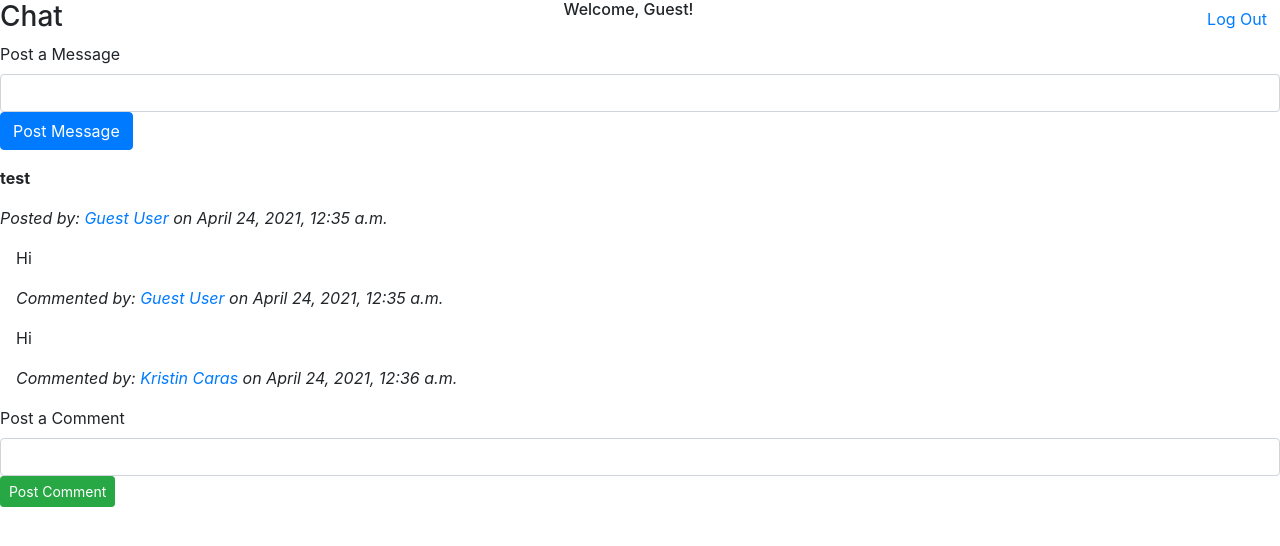
After one commit to kristcar/Team-Spot, a Django app: template TeamSpotApp/templates/chat.html in a window 1280 px wide. The commit adds this page. Shown: the top 546 px of the page. Run offline with Django 3.2, Linux system fonts and the light colour scheme; the template is opened without the code that fills it: values that come from a table or form of the project are taken from there, others are empty; data comes from the database, SQL or seed files in the repository; both versions use the stored data as it was after the commit; some libraries are stand-ins or nearby versions.

Commit message:
added in the Chat Room feature, created chat.html, added in Comment and Message models with Managers and validations, updated urls.py, added in the Chat Rooms section under views.py, created link on dashboard/home page to the chat feature for access

```diff
--- a/TeamSpotApp/models.py
+++ b/TeamSpotApp/models.py
@@ -1,6 +1,7 @@
 from django.db import models
 import re
-from datetime import datetime
+from datetime import datetime, timedelta
+from django.utils import timezone
 
 
 #*********************LOGIN AND REGISTRATION***********************
@@ -55,3 +56,34 @@ class User(models.Model):
   created_at = models.DateTimeField(auto_now_add=True)
   updated_at = models.DateTimeField(auto_now = True)
   objects = UserManager()
+
+class MessageManager(models.Manager):
+  def message_validator(self, postData):
+    errors = {}
+    if len(postData['message']) < 1:
+      errors['message_blank'] = "Cannot post blank message"
+    return errors
+
+class Message(models.Model):
+  poster = models.ForeignKey(User, related_name = "user_message", on_delete = models.CASCADE, null=True)
+  message = models.TextField()
+  created_at = models.DateTimeField(auto_now_add=True)
+  updated_at = models.DateTimeField(auto_now = True)
+  objects = MessageManager()
+
+
+class CommentManager(models.Manager):
+  def comment_validator(self, postData):
+    errors = {}
+    if len(postData['comment']) < 1:
+      errors['comment_blank'] = "Cannot post blank comment"
+    return errors
+
+
+class Comment(models.Model):
+  poster = models.ForeignKey(User, related_name = "user_comment", on_delete = models.CASCADE, null=True)
+  post = models.ForeignKey(Message, related_name = "message_comment", on_delete = models.CASCADE, null=True)
+  comment = models.TextField()
+  created_at = models.DateTimeField(auto_now_add=True)
+  updated_at = models.DateTimeField(auto_now = True)
+  objects = CommentManager()
--- /dev/null
+++ b/TeamSpotApp/templates/chat.html
@@ -0,0 +1,96 @@
+<!DOCTYPE html>
+<html lang="en">
+  <head>
+    <meta charset="UTF-8" />
+    <meta http-equiv="X-UA-Compatible" content="IE=edge" />
+    <meta name="viewport" content="width=device-width, initial-scale=1.0" />
+    <title>The Wall</title>
+    <link
+      rel="stylesheet"
+      href="https://stackpath.bootstrapcdn.com/bootstrap/4.5.2/css/bootstrap.min.css"
+      integrity="sha384-JcKb8q3iqJ61gNV9KGb8thSsNjpSL0n8PARn9HuZOnIxN0hoP+VmmDGMN5t9UJ0Z"
+      crossorigin="anonymous"
+    />
+    {% load static %}
+    <link rel="stylesheet" href="{% static 'css/style.css' %}" />
+  </head>
+  <body>
+    <div id="error_block">
+      {% if messages %}
+      <ul class="messages">
+        {% for message in messages %}
+        <li {% if message.tags %} class="{{ message.tags }}" {% endif %}>
+          {{ message }}
+        </li>
+        {% endfor %}
+      </ul>
+      {% endif %}
+    </div>
+
+    <div class="header d-flex justify-content-between">
+      <h3>Chat</h3>
+      <h6>Welcome, {{current_user.first_name}}!</h6>
+
+      <form action="/logout" method="GET">
+        {% csrf_token %}
+        <button type="submit" class="btn btn-link">Log Out</button>
+      </form>
+    </div>
+
+    <div class = "message">
+      <form action="/chat/postMessage" method="POST">
+        {% csrf_token %}
+        <div class="form-group">
+          <label for="message">Post a Message</label>
+          <input type="text" name="message" class="form-control" />
+          <button type="submit" class="btn btn-primary">Post Message</button>
+        </div>
+      </form>
+
+      {% for message in all_messages reversed%}
+        <p><strong>{{message.message}}</p></strong>
+        <p><i>
+          Posted by: <a href = "/profile/{{message.poster.id}}" > {{message.poster.first_name}} {{message.poster.last_name}}</a> on
+          {{message.created_at}}
+        </p></i>
+
+        {% if message.poster.id == request.session.user_id %}
+          <form action="/delete/{{message.id}}" , method="POST">
+            {% csrf_token %}
+            <button type="submit" class="btn btn-danger btn-sm mb-2">Delete Message</button>
+          </form>
+        {% endif %}
+
+        <div class = "comment ml-3">
+          {% for comment in message.message_comment.all %}
+            <p>{{comment.comment}}</p>
+            <p><i>
+              Commented by: <a href = "/profile/{{comment.poster.id}}"> {{comment.poster.first_name}} {{comment.poster.last_name}}</a> on
+              {{comment.created_at}}
+            </p></i>
+
+            {% if comment.poster.id == request.session.user_id %}
+              <form action="/delete_comment/{{comment.id}}" , method="POST">
+                {% csrf_token %}
+                <input type = "hidden" name = "comment_id" value = "{{comment.id}}">
+                <button type="submit" class="btn btn-danger btn-sm mb-2">Delete Comment</button>
+              </form>
+
+            {% endif %}
+          {% endfor %}
+        </div>
+
+          <form action="/chat/postComment/{{message.id}}" , method="POST">
+            {% csrf_token %}
+            <div class="form-group">
+              <label for="comment">Post a Comment</label>
+              <input type="text" name="comment" class="form-control" />
+              <button type="submit" class="btn btn-success btn-sm mb-2">Post Comment</button>
+            </div>
+          </form>
+
+      {% endfor %}
+    </div>
+
+  </body>
+</html>
--- a/TeamSpotApp/templates/dashboard.html
+++ b/TeamSpotApp/templates/dashboard.html
@@ -28,6 +28,7 @@
       <div class="content d-flex align-items-center">
         <h1>Welcome, {{current_user.first_name}}!</h1>
       </div>
+      <a href="/chat">Chat</a>
     </div>
   </body>
 </html>
--- a/TeamSpotApp/urls.py
+++ b/TeamSpotApp/urls.py
@@ -7,5 +7,12 @@ urlpatterns = [
   path('login', views.login),
   path('logout', views.logout),
   path('dashboard', views.dashboard),
+
+  path('chat', views.chat),
+  path('chat/postMessage', views.post_message),
+  path('chat/postComment/<int:message_ID>', views.post_comment),
+  path('delete/<int:message_ID>', views.delete),
+  path('delete_comment/<int:comment_ID>', views.delete_comment),
+
   path('<url>', views.catch_all),
 ]
```
Also changed, not shown: TeamSpotApp/views.py (+53 -0 lines), TeamSpotApp/migrations/0002_comment_message.py (added), db.sqlite3.
